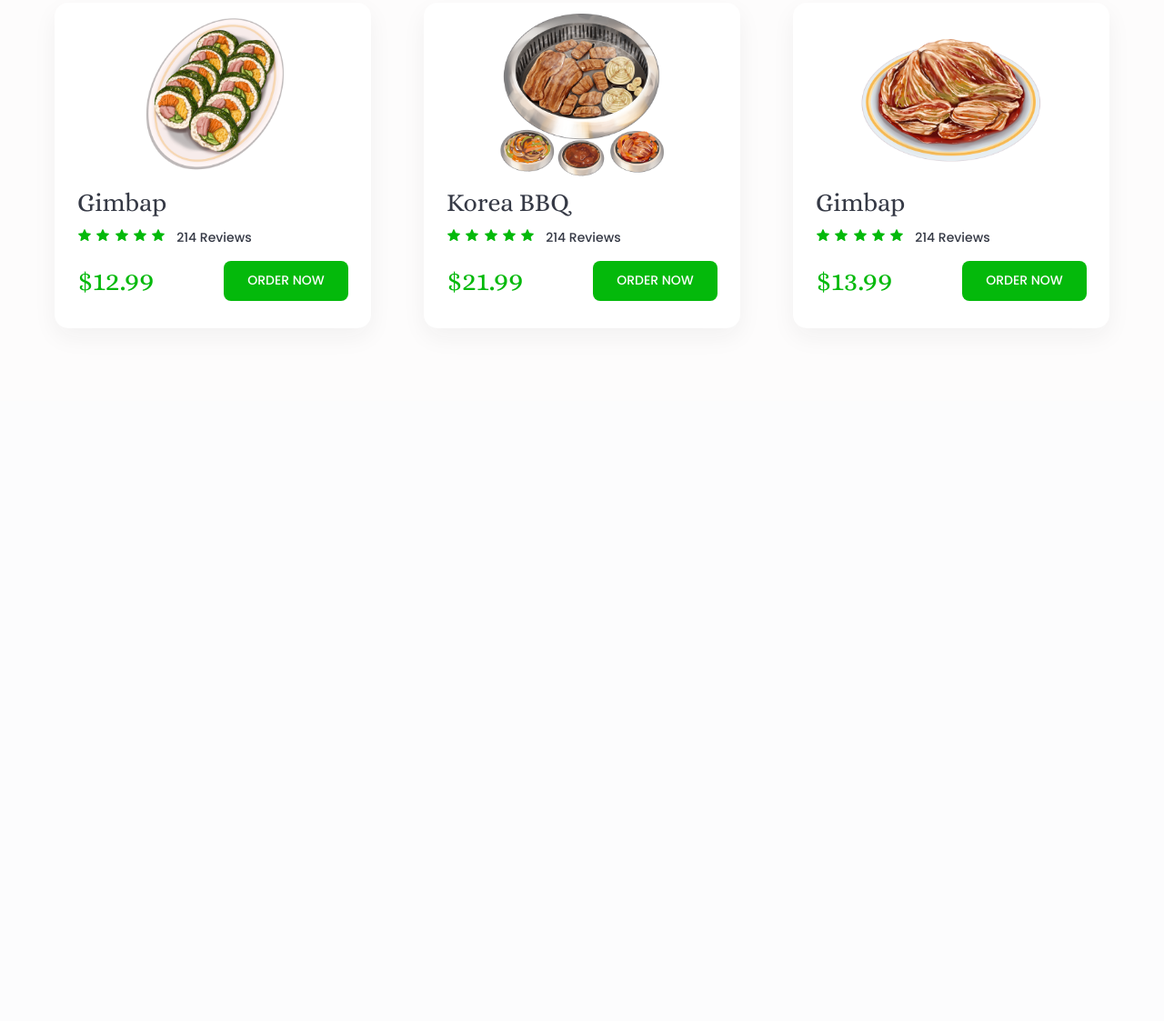
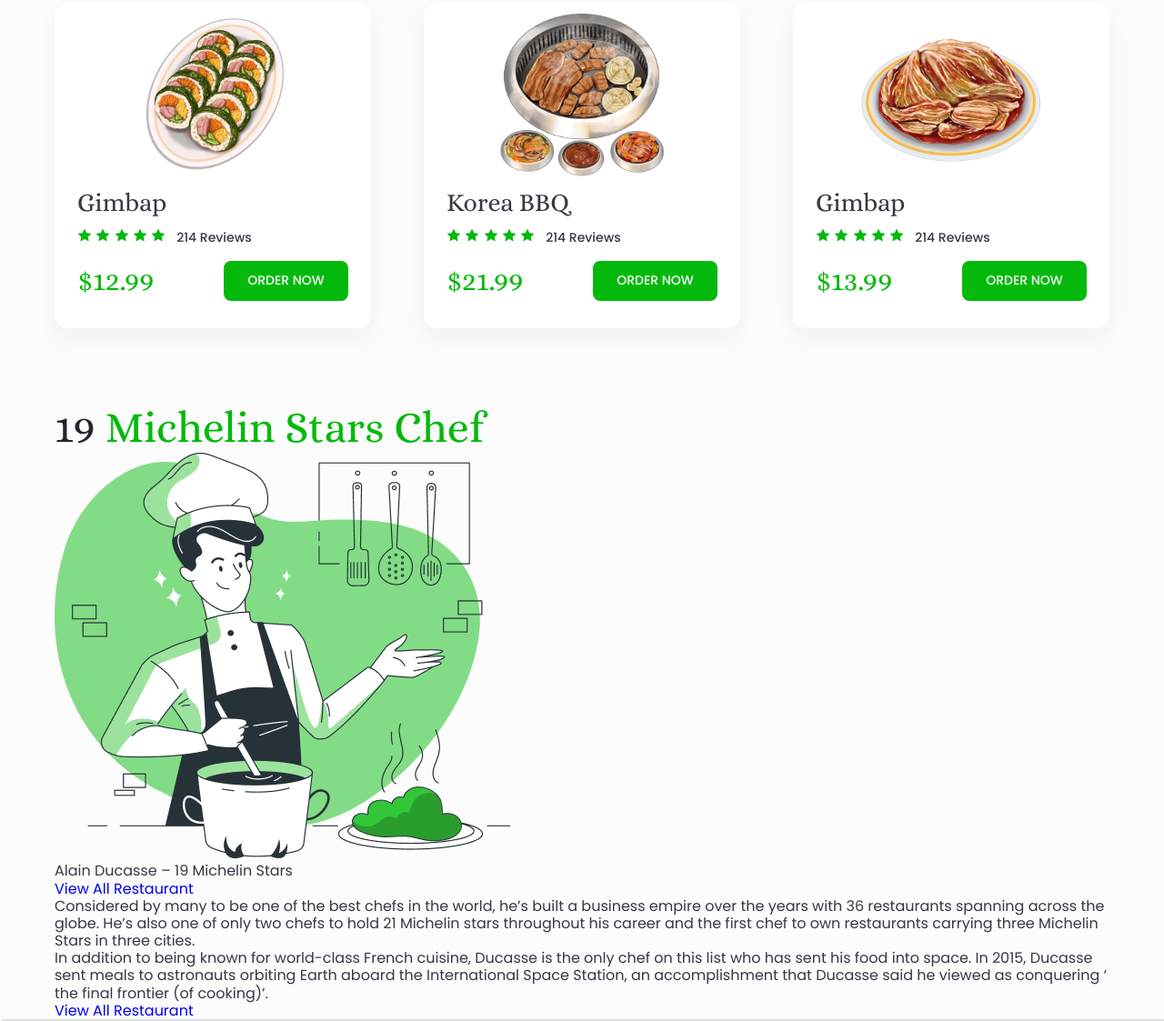
Before and after one commit to fatemehyosefi74/foodz-website, a plain HTML site: page index.html in a window 1280 px wide. Shown: the part 1001-2124 px from the top of the page at 91% size. Before the commit the page ends 1442 px from the top, so only its background shows below. Drawn offline with Linux system fonts and the light colour scheme.

Commit message:
created blog section

```diff
--- a/index.html
+++ b/index.html
@@ -419,6 +419,35 @@
           </div>
         </div>
       </section>
+      <!-- Special Blog Section -->
+      <section class="blog">
+          <div class="container">
+            <!-- Blog Title -->
+            <div class="blog__title-wrapper">
+              <h2 class="blog__title section-title">19 <span class="green-color">Michelin<span> Stars Chef</h2>
+            </div>
+            <!-- Blog Content -->
+            <div class="blog__content-wrapper">
+              <div class="blog__banner">
+                <img src="./images/Image.png" alt="blog image" class="blog__image">
+              </div>
+              <div class="blog__content">
+                <div class="blog__content-header">
+                  <h3 class="blog__content-title">Alain Ducasse – 19 Michelin Stars</h3>
+                  <a href="#" class="blog__content-link">View All Restaurant</a>
+                </div>
+                <p class="blog__content-desc">
+                  Considered by many to be one of the best chefs in the world, he’s built a business empire over the years with 36 restaurants spanning across the globe. He’s also one of only two chefs to hold 21 Michelin stars throughout his career and the first chef to own restaurants carrying three Michelin Stars in three cities.
+                </p>
+                <p class="blog__content-desc">
+                  In addition to being known for world-class French cuisine, Ducasse is the only chef on this list who has sent his food into space. In 2015, Ducasse sent meals to
+                  astronauts orbiting Earth aboard the International Space Station, an accomplishment that Ducasse said he viewed as conquering ‘ the final frontier (of cooking)’.
+                </p>
+                <a href="#" class="blog__content-link-mobile">View All Restaurant</a>
+              </div>
+            </div>
+          </div>
+      </section>
     </main>
 
     <!-- Footer Section -->
```
